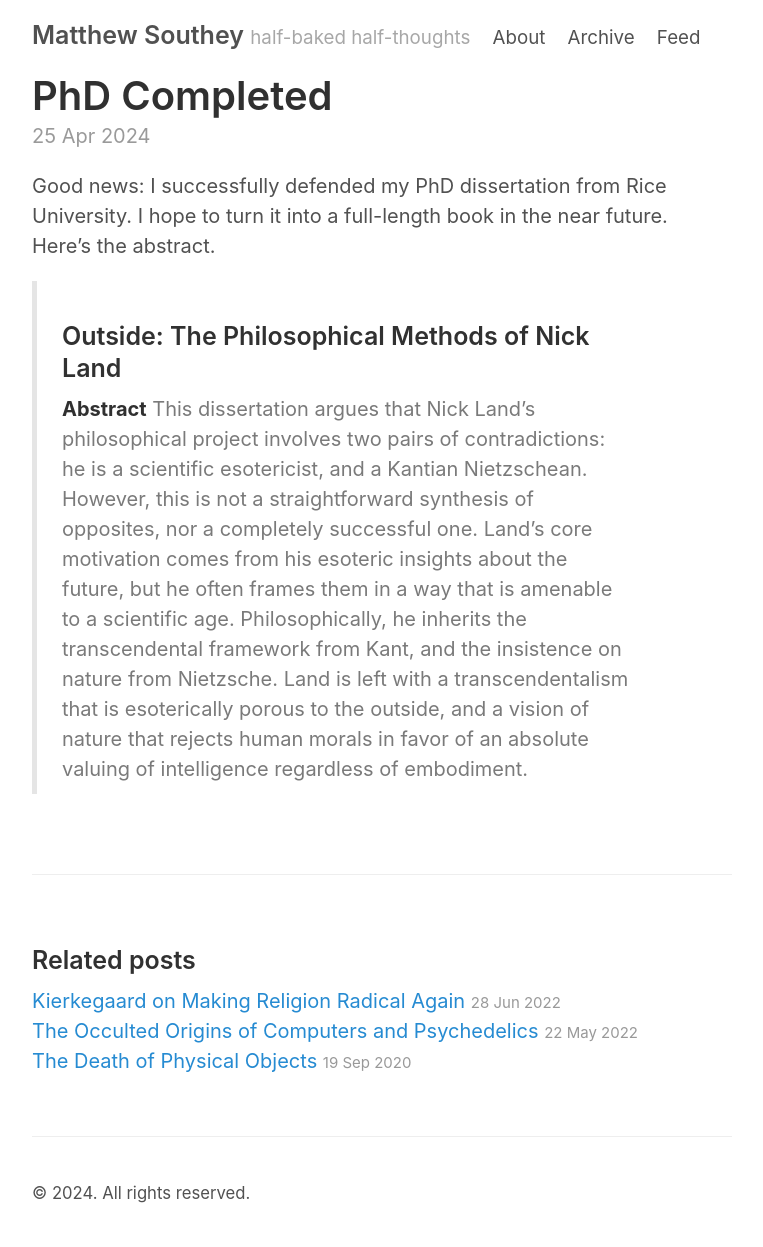
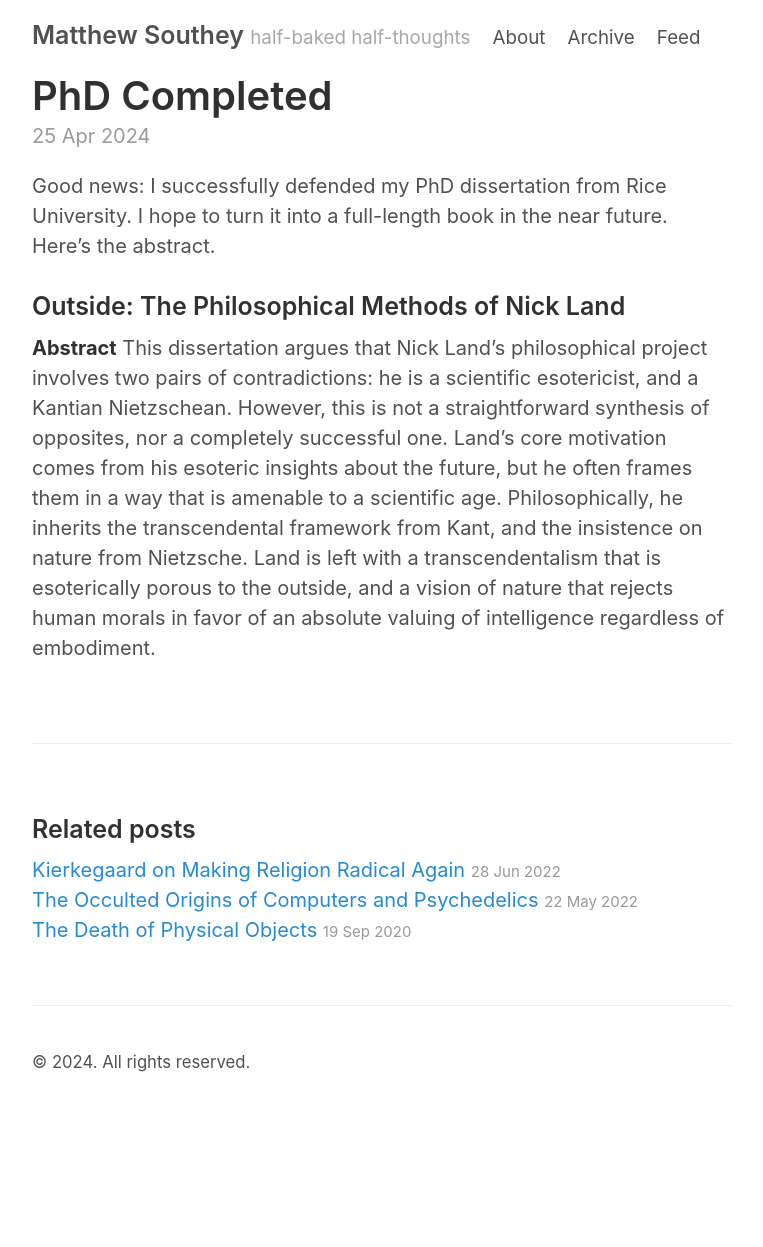
Before and after one commit to matthewsouthey/matthewsouthey.github.io, a Jekyll site: the page built from _posts/2024-04-25-phd-completed.md, in a window 1280 px wide. Shown: the whole page, without its empty margins (258-1021 px from the left). Built offline with Jekyll 4.4.1, drawn with Linux system fonts in a browser that asks for light colours; our own code applies the rules of GitHub Pages for plain Markdown files; comment, search, counter and statistics services are not loaded; after the commit the page ends 1116 px from its top, so only the background shows below that.

Commit message:
Update 2024-04-25-phd-completed.md

```diff
--- a/_posts/2024-04-25-phd-completed.md
+++ b/_posts/2024-04-25-phd-completed.md
@@ -5,7 +5,7 @@ published: true
 ---
 Good news: I successfully defended my PhD dissertation from Rice University. I hope to turn it into a full-length book in the near future. Here's the abstract.
 
-> ### Outside: The Philosophical Methods of Nick Land
->
-> **Abstract**
-> This dissertation argues that Nick Land’s philosophical project involves two pairs of contradictions: he is a scientific esotericist, and a Kantian Nietzschean. However, this is not a straightforward synthesis of opposites, nor a completely successful one. Land’s core motivation comes from his esoteric insights about the future, but he often frames them in a way that is amenable to a scientific age. Philosophically, he inherits the transcendental framework from Kant, and the insistence on nature from Nietzsche. Land is left with a transcendentalism that is esoterically porous to the outside, and a vision of nature that rejects human morals in favor of an absolute valuing of intelligence regardless of embodiment.
+### Outside: The Philosophical Methods of Nick Land
+
+**Abstract**
+This dissertation argues that Nick Land’s philosophical project involves two pairs of contradictions: he is a scientific esotericist, and a Kantian Nietzschean. However, this is not a straightforward synthesis of opposites, nor a completely successful one. Land’s core motivation comes from his esoteric insights about the future, but he often frames them in a way that is amenable to a scientific age. Philosophically, he inherits the transcendental framework from Kant, and the insistence on nature from Nietzsche. Land is left with a transcendentalism that is esoterically porous to the outside, and a vision of nature that rejects human morals in favor of an absolute valuing of intelligence regardless of embodiment.
```
